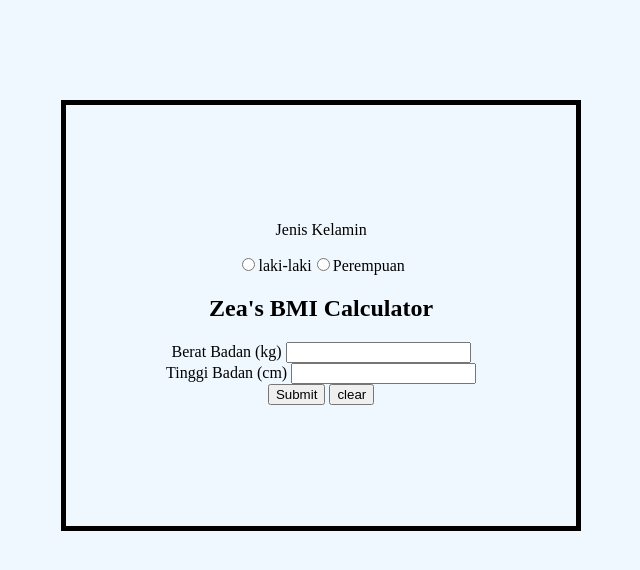
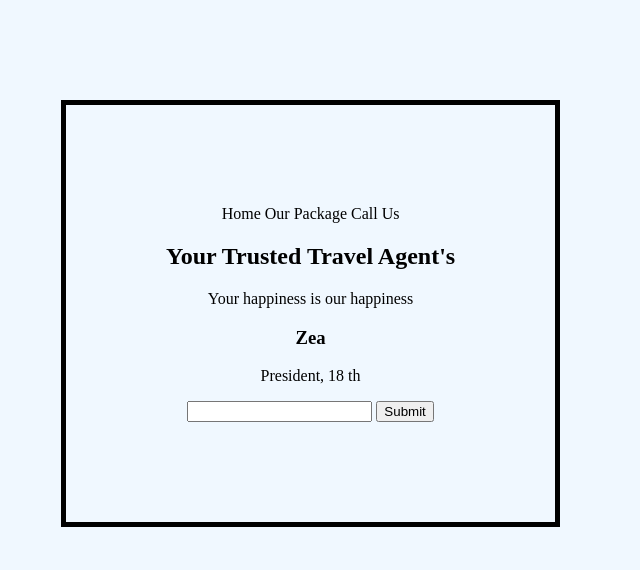
Before and after one commit to revou-fundamental-course/8-jul-24-zea-0366, a plain HTML site: page index.html in a window 1280 px wide. Shown: the whole page, without its empty margins (39-679 px from the left). Drawn offline with Linux system fonts and the light colour scheme; files that its build step writes are made by us from their sources.

Commit message:
Update index.html

```diff
--- a/index.html
+++ b/index.html
@@ -1,46 +1,54 @@
 <!DOCTYPE html>
 <html lang="en">
-<head>
-  <meta charset="UTF-8">
-  <meta name="viewport" content="width=device-width, initial-scale=1.0">
-  <title>zea BMI calculator</title>
-  <link rel="stylesheet" href="css/style.css">
-</head>
-<body>
-  <form>
-    <form class="form-input" id="bmi-form"></form>
-    <p>Jenis Kelamin</p>
-      <input type="radio" name="jeniskelamin" id="Laki-laki" value="Laki-laki"><label for="laki-laki">laki-laki</label>
+  <head>
+    <meta charset="UTF-8" />
+    <meta name="viewport" content="width=device-width, initial-scale=1.0" />
+    <title>Document</title>
+    <link rel="stylesheet"  href="style.css" />
+  </head>
 
-      <input type="radio" name="jeniskelamin" id="perempuan" value="perempuan"><label for="perempuan">Perempuan</label>
-  </form>
-   <!-- Main Content -->
-  <main>
-    <!-- Sisi Kiri -->
-    <section class="section-kiri">
-      <h1>Zea's BMI Calculator</h1>
-      <label for="weight">Berat Badan (kg)</label>
-      <input id="weight" type="numbers"><br/>
-      <label for="height">Tinggi Badan (cm)</label>
-      <input id="height" type="numbers"><br/>
-      <button onclick="calculateBmi()" >Submit</button>
-      <button onclick="reload()">clear</button>
+  <body>
+    <nav>
+      <header>
+        <div class="logo-icon"></div>
+      </header>
 
+      <section class="nav-container">
+        <a class="nav-item">Home</a>
+        <a class="nav-item">Our Package</a>
+        <a class="nav-item">Call Us</a>
+      </section>
+    </nav>
 
-       <h4 id="heading"></h4>
-       <p id="bmi-output"></p>
-       <p id="message"></p>
+    <main>
+      <article class="main-title">
+        <header>
+          <h1>Your Trusted Travel Agent's</h1>
+        </header>
 
-     </section>
-  </main>
+        <p>Your happiness is our happiness</p>
+      </article>
 
+      <section class="main-content">
+        <article class="main-content-item">
+          <div class="main-content-banner"></div>
 
+          <div class="main-item">
+            <div class="item-icon"></div>
 
+            <div>
+              <h3>Zea</h3>
+              <p>President, 18 th</p>
+            </div>
+          </div>
+        </article>
 
-
-
-
-
-  <script src="./js/script.js"></script>
-</body>
+        <form class="main-content-item">
+          <input type="text" />
+          <button type="button">Submit</button>
+        </form>
+      </section>
+    </main>
+    <script src="main.js"></script>
+  </body>
 </html>
```
